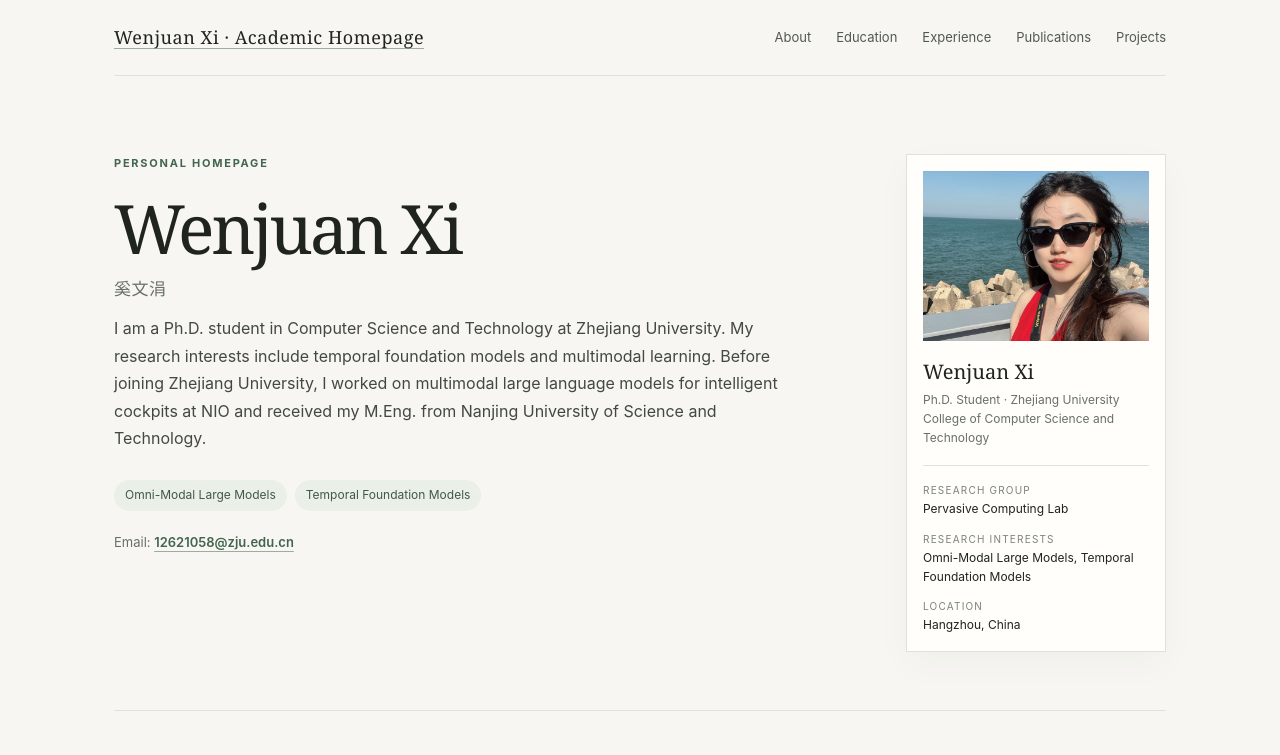
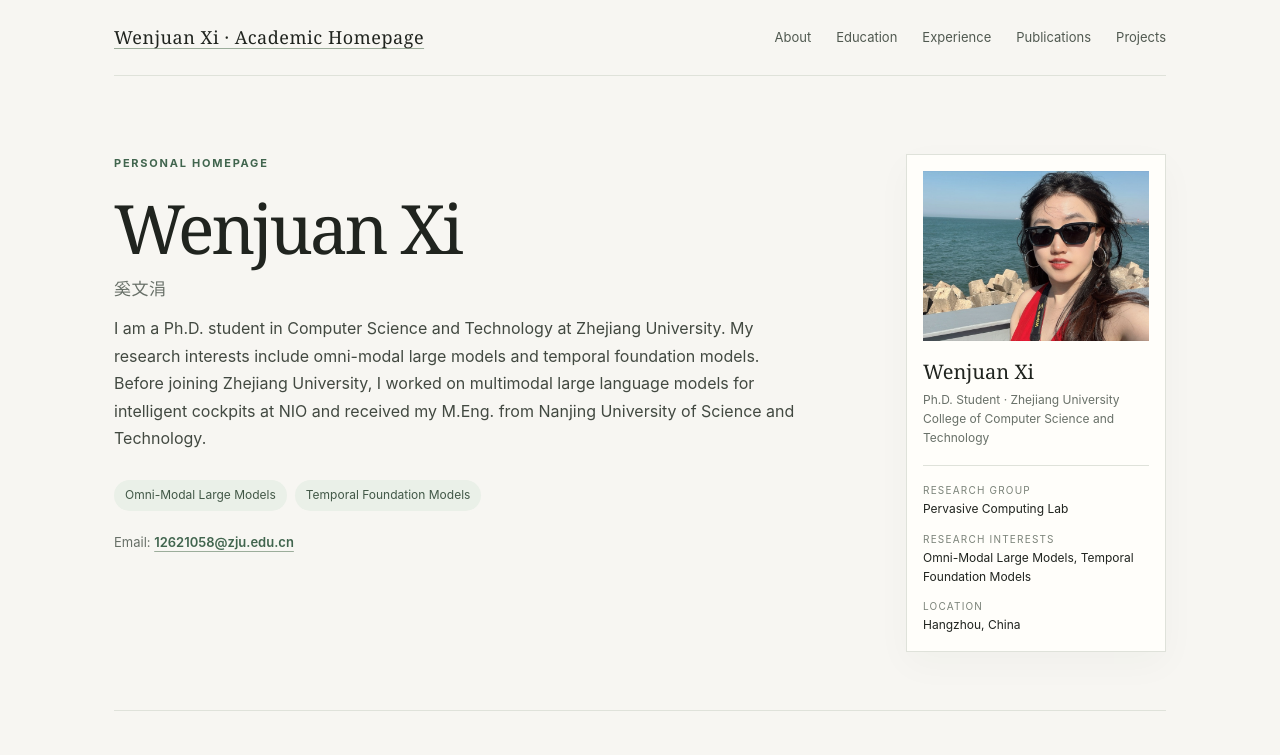
Before and after one commit to 18XiWenjuan/18XiWenjuan.github.io, a plain HTML site: page index.html in a window 1280 px wide. Shown: the top 755 px of the page. Drawn offline with Linux system fonts and the light colour scheme.

Commit message:
Align homepage summary with research interests

```diff
--- a/index.html
+++ b/index.html
@@ -3,7 +3,7 @@
 <head>
   <meta charset="utf-8">
   <meta name="viewport" content="width=device-width, initial-scale=1">
-  <meta name="description" content="Wenjuan Xi is a Ph.D. student at Zhejiang University researching temporal foundation models and multimodal learning.">
+  <meta name="description" content="Wenjuan Xi is a Ph.D. student at Zhejiang University researching omni-modal large models and temporal foundation models.">
   <meta name="theme-color" content="#f7f6f2">
   <title>Wenjuan Xi · Academic Homepage</title>
   <style>
@@ -26,7 +26,7 @@
         <div>
           <div class="eyebrow">Personal Homepage</div>
           <h1>Wenjuan Xi<span>奚文涓</span></h1>
-          <p class="intro">I am a Ph.D. student in Computer Science and Technology at Zhejiang University. My research interests include temporal foundation models and multimodal learning. Before joining Zhejiang University, I worked on multimodal large language models for intelligent cockpits at NIO and received my M.Eng. from Nanjing University of Science and Technology.</p>
+          <p class="intro">I am a Ph.D. student in Computer Science and Technology at Zhejiang University. My research interests include omni-modal large models and temporal foundation models. Before joining Zhejiang University, I worked on multimodal large language models for intelligent cockpits at NIO and received my M.Eng. from Nanjing University of Science and Technology.</p>
           <div class="focus"><span class="tag">Omni-Modal Large Models</span><span class="tag">Temporal Foundation Models</span></div>
           <p class="hero-contact">Email: <a href="mailto:12621058@zju.edu.cn">12621058@zju.edu.cn</a></p>
         </div>
```
